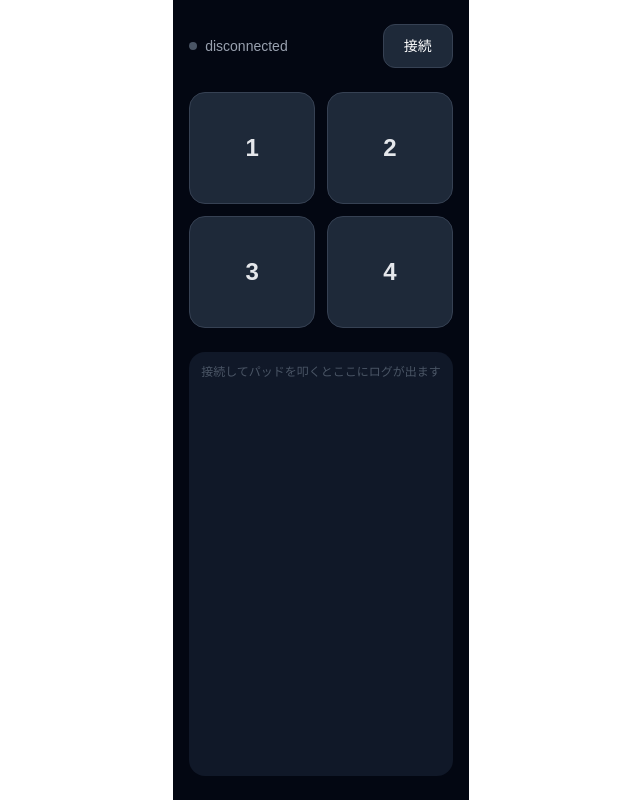
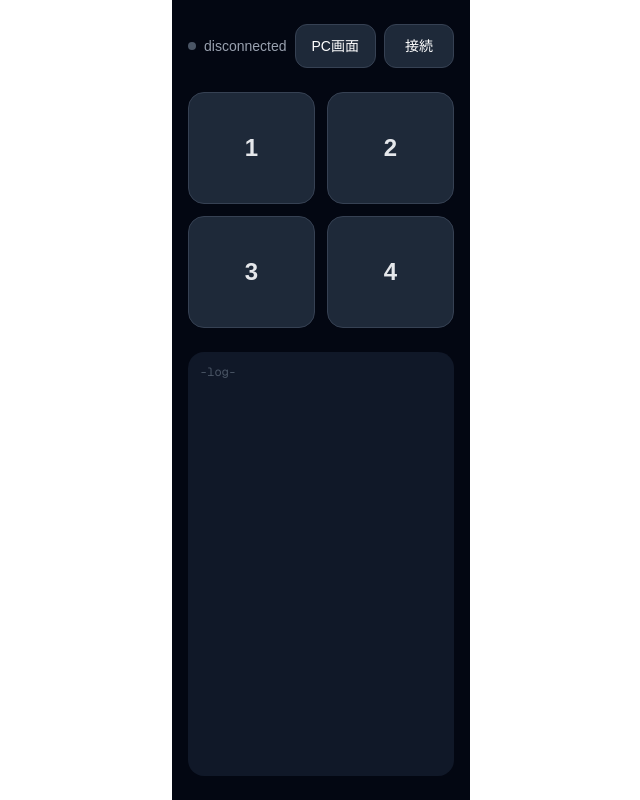
Before and after one commit to andooo26/dokodemo-dj, a Next.js app: page / in a window 1280 px wide. Shown: the whole page, without its empty margins (319-959 px from the left). Built offline with nearby package versions, Linux system fonts and the light colour scheme.

Commit message:
PC,スマホUIの切り替えボタンを実装

```diff
--- a/src/app/output/page.tsx
+++ b/src/app/output/page.tsx
@@ -2,6 +2,7 @@
 
 import { useEffect, useRef, useState } from 'react'
 import { io } from 'socket.io-client'
+import Link from 'next/link'
 
 // --- Types ---
 
@@ -120,11 +121,20 @@ export default function OutputPage() {
   return (
     <main className="min-h-screen bg-gray-950 text-white p-6 max-w-lg mx-auto space-y-6 font-sans">
 
-      <div>
-        <h1 className="text-2xl font-bold">どこでもDJ — MIDI Output</h1>
-        <p className="text-sm text-gray-400 mt-1">
-          このページを PC の Chrome / Edge で開いたままにしてください
-        </p>
+      <div className="flex items-start justify-between gap-4">
+        <div>
+          <h1 className="text-2xl font-bold">どこでもDJ — MIDI Output</h1>
+          <p className="text-sm text-gray-400 mt-1">
+            このページを PC の Chrome / Edge で開いたままにしてください
+          </p>
+        </div>
+        <Link
+          href="/"
+          className="shrink-0 px-4 py-2 rounded-xl text-sm font-medium
+                     bg-gray-800 hover:bg-gray-700 border border-gray-700 transition-colors"
+        >
+          スマホ版
+        </Link>
       </div>
 
       {/* Status */}
--- a/src/app/page.tsx
+++ b/src/app/page.tsx
@@ -2,6 +2,7 @@
 
 import { useState, useEffect, useRef, useCallback } from 'react'
 import { io, Socket } from 'socket.io-client'
+import Link from 'next/link'
 
 // --- Types ---
 
@@ -106,15 +107,25 @@ export default function Controller() {
       <div className="flex items-center gap-2">
         <StatusDot status={status} />
         <span className="text-sm text-gray-400">{status}</span>
+        <div className="ml-auto flex gap-2">
+          <Link
+            href="/output"
+            className="min-h-[44px] px-4 rounded-xl text-sm font-medium touch-manipulation
+                       bg-gray-800 active:bg-gray-600 border border-gray-700 transition-colors
+                       flex items-center"
+          >
+            PC画面
+          </Link>
           <button
             disabled={!mounted || status === 'connecting'}
             onClick={() => connect()}
-          className="ml-auto min-h-[44px] px-5 rounded-xl text-sm font-medium touch-manipulation
+            className="min-h-[44px] px-5 rounded-xl text-sm font-medium touch-manipulation
                        bg-gray-800 active:bg-gray-600 border border-gray-700
                        disabled:opacity-40 disabled:pointer-events-none transition-colors"
           >
             {!mounted ? '...' : status === 'connected' ? '再接続' : '接続'}
           </button>
+        </div>
       </div>
 
       {/* Pads */}
@@ -133,7 +144,7 @@ export default function Controller() {
       {/* Log */}
       <div className="flex-1 bg-gray-900 rounded-2xl p-3 overflow-y-auto font-mono text-xs space-y-0.5 min-h-[160px]">
         {log.length === 0
-          ? <p className="text-gray-600">接続してパッドを叩くとここにログが出ます</p>
+          ? <p className="text-gray-600">-log-</p>
           : log.map((l, i) => <p key={i} className="text-gray-400 leading-5">{l}</p>)}
       </div>
 
```
Also changed, not shown: 2 other files (tests, documents, lock files or other folders). Lines whose indentation alone changed are shown as unchanged.
